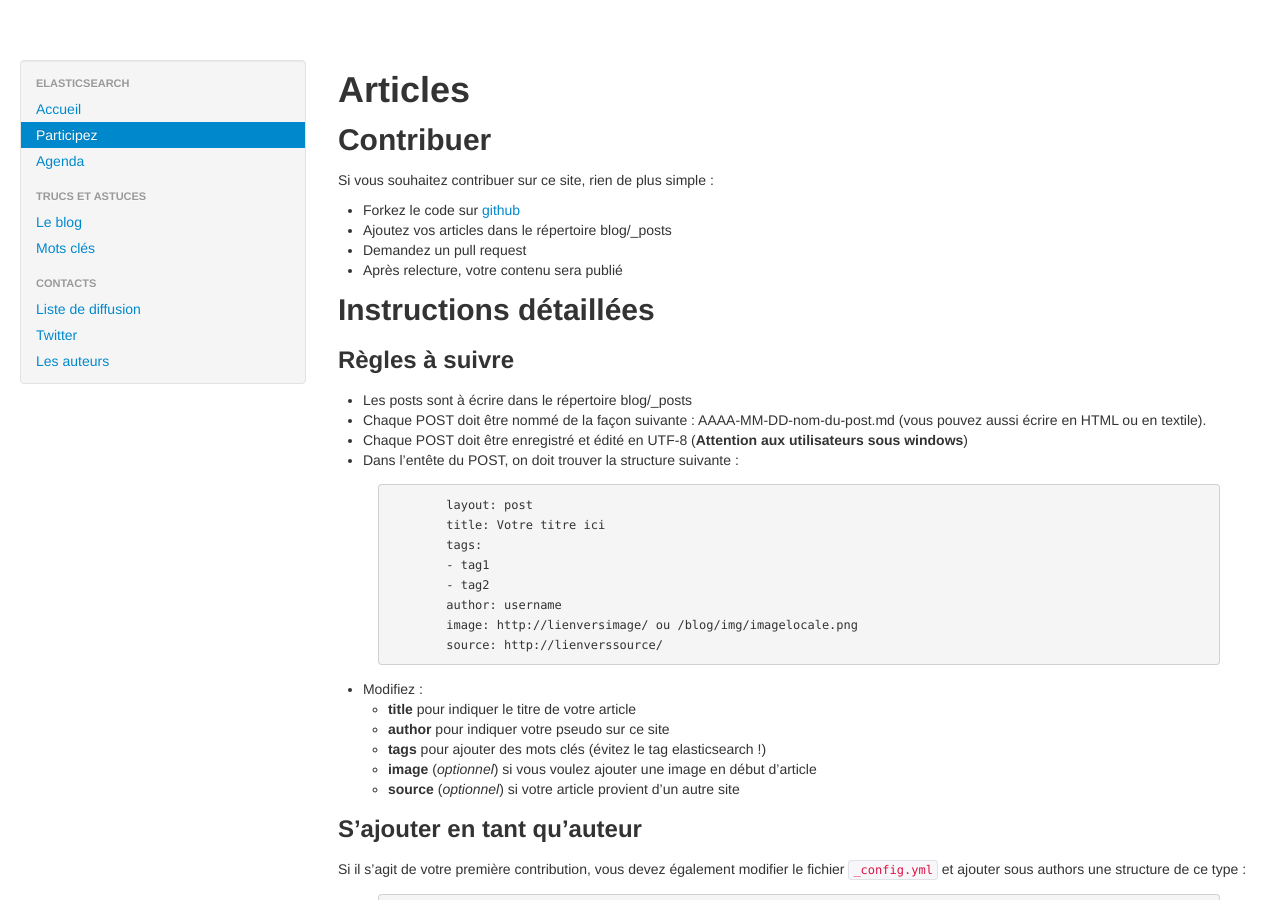
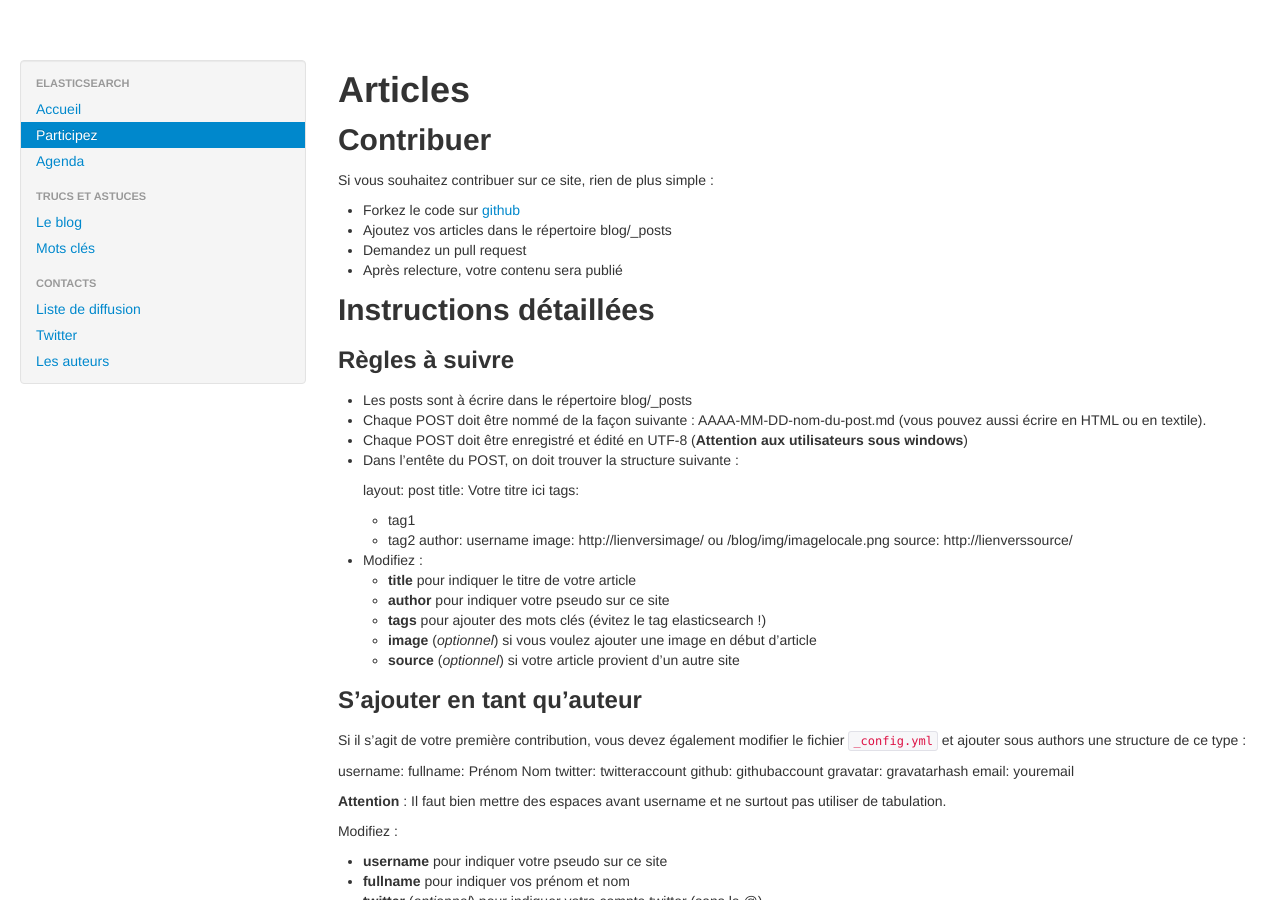
Before and after one commit to elasticsearchfr/elasticsearchfr.github.com, a Jekyll site: the page built from joinus.md, in a window 1280 px wide and 900 px high. Built offline with Jekyll 4.4.1, drawn with Linux system fonts in a browser that asks for light colours.

Commit message:
Add guidelines

```diff
--- a/joinus.md
+++ b/joinus.md
@@ -27,7 +27,6 @@
 * Chaque POST doit être enregistré et édité en UTF-8 (**Attention aux utilisateurs sous windows**)
 * Dans l'entête du POST, on doit trouver la structure suivante :
 
-{% highlight txt %}
 	layout: post
 	title: Votre titre ici
 	tags:
@@ -36,7 +35,6 @@
 	author: username
 	image: http://lienversimage/ ou /blog/img/imagelocale.png
 	source: http://lienverssource/
-{% endhighlight %}
 
 * Modifiez :
   * **title** pour indiquer le titre de votre article
@@ -50,14 +48,12 @@
 Si il s'agit de votre première contribution, vous devez également modifier le fichier `_config.yml` et ajouter sous authors une
 structure de ce type :
 
-{% highlight txt %}
   username:
     fullname: Prénom Nom
     twitter: twitteraccount
     github: githubaccount
     gravatar: gravatarhash
     email: youremail
-{% endhighlight %}
 
 **Attention** : Il faut bien mettre des espaces avant username et ne surtout pas utiliser de tabulation.
 
```
